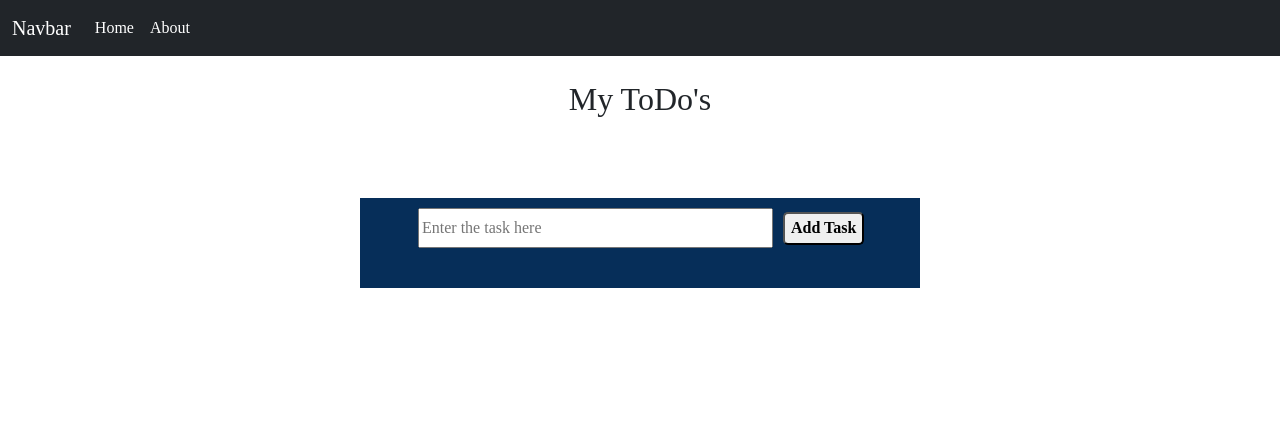
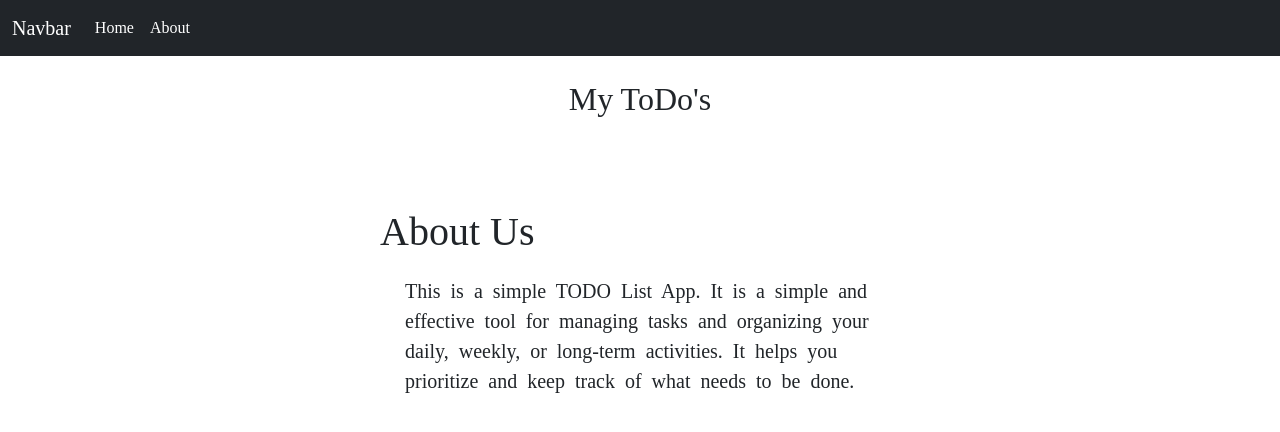
Before and after one commit to Pranathi2011/TodoList, a React (Create React App) app: page /about in a window 1280 px wide. Shown: the top 432 px of the page. Built offline with nearby package versions, Linux system fonts and the light colour scheme.

Commit message:
Router implementation

```diff
--- a/package.json
+++ b/package.json
@@ -13,6 +13,7 @@
     "@testing-library/user-event": "^13.5.0",
     "react": "^18.2.0",
     "react-dom": "^18.2.0",
+    "react-router-dom": "^6.21.3",
     "react-scripts": "5.0.1",
     "web-vitals": "^2.1.4"
   },
--- a/src/App.js
+++ b/src/App.js
@@ -1,15 +1,21 @@
 import "./App.css";
 import Navbar from "./components/Navbar.js";
 import TodoList from './components/Todolist.js';
+import About from './components/About.js';
+import {Route,Routes} from "react-router-dom";
+
 function App() {
   return (
     <div className="App" style={{fontFamily:'times New Roman'}} >
       <Navbar />
       <br />
       <h2>My ToDo's</h2>
-      <div className="todo-container">
-        <TodoList/>
-      </div>
+       <div className="todo-container">
+        <Routes>
+            <Route path="/" element={<TodoList/>} />
+            <Route path="/about" element={<About/>} />
+        </Routes>
+       </div>
     </div>
   );
 }
--- /dev/null
+++ b/src/components/About.js
@@ -0,0 +1,17 @@
+import React from "react";
+
+function About() {
+  return (
+    <div className="about-container" style={{padding:'20px'}}>
+      <h1>About Us</h1>
+      <p style={{fontSize:'20px', wordSpacing:'5px',margin:'20px',marginLeft:'25px'}} >
+        This is a simple TODO List App. It is a simple and effective tool
+        for managing tasks and organizing your daily, weekly, or long-term
+        activities. It helps you prioritize and keep track of what needs to
+        be done.
+      </p>
+    </div>
+  );
+}
+
+export default About;
--- a/src/components/Navbar.js
+++ b/src/components/Navbar.js
@@ -1,4 +1,5 @@
 import React from "react";
+import { Link } from "react-router-dom";
 
 function Navbar() {
   return (
@@ -22,14 +23,14 @@ function Navbar() {
           <div className="collapse navbar-collapse" id="navbarSupportedContent">
             <ul className="navbar-nav me-auto mb-2 mb-lg-0">
               <li className="nav-item">
-                <a className="nav-link active" aria-current="page" href="#" style={{color:'white'}}>
+                <Link className="nav-link active" aria-current="page" to="/" style={{color:'white'}}>
                   Home
-                </a>
+                </Link>
               </li>
               <li className="nav-item">
-                <a className="nav-link" href="#" style={{color:'white'}}>
+                <Link className="nav-link" to="/about" style={{color:'white'}}>
                   About
-                </a>
+                </Link>
               </li>
             </ul>
           </div>
--- a/src/components/Todolist.js
+++ b/src/components/Todolist.js
@@ -6,7 +6,7 @@ import './Todo.css';
 function Todo() {
   const [input, setInput] = useState("");
   const [todos, setTodos] = useState([]);
-  // const [completedTodos,setCompletedTodos] = useState([]);
+  const [completedTodos,setCompletedTodos] = useState([]);
 
   const onClickHandler = (e) => {
     let updatedTodos = [...todos];
@@ -27,6 +27,11 @@ function Todo() {
       }
       return task;
     })
+    let filtered = todos.filter((task,index)=>index===id);
+    let completed = [...completedTodos];
+    completed.push(filtered);
+    setCompletedTodos(completed);
+    console.log(completed);
   };
   const handleDel = (id) => {
     let filtered = todos.filter((task,index)=> index!== id );
@@ -34,7 +39,7 @@ function Todo() {
   };
 
   return (
-    <div style={{ backgroundColor: "rgb(6, 46, 89)" }}>
+    <div style={{ backgroundColor: "rgb(6, 46, 89)",paddingTop:'20px',paddingBottom:'20px' }}>
       <div className="input" style={{ margin: "10px", marginLeft: "48px" }}>
         <form action="">
           <input
--- a/src/index.js
+++ b/src/index.js
@@ -3,11 +3,14 @@ import ReactDOM from 'react-dom/client';
 import './index.css';
 import App from './App';
 import reportWebVitals from './reportWebVitals';
+import {BrowserRouter} from "react-router-dom";
 
 const root = ReactDOM.createRoot(document.getElementById('root'));
 root.render(
   <React.StrictMode>
-    <App />
+    <BrowserRouter>
+       <App />
+    </BrowserRouter>
   </React.StrictMode>
 );
 
```
Also changed, not shown: 1 other file (tests, documents, lock files or other folders).
